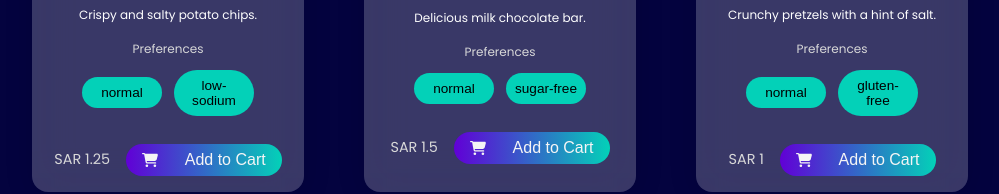
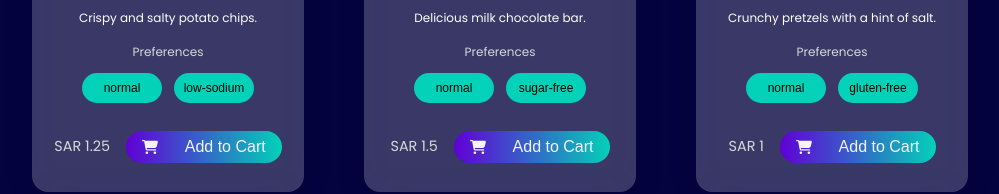
Before and after one commit to bilaldadi/Zode_kitchin, a React (Vite) app: page /snacks in a window 1280 px wide. Shown: the part 537-731 px from the top of the page, without its empty margins (140-1139 px from the left). Built offline with nearby package versions, Linux system fonts and the light colour scheme; sample sign-in values are in the browser's storage.

Commit message:
update cart

```diff
--- a/src/App.css
+++ b/src/App.css
@@ -556,11 +556,14 @@ body.no-scroll {
   }
 
   .list-size .item-list-button {
+    display: flex;
+    align-items: center;
+    justify-content: center;
     cursor: pointer;
     padding: 0.5rem;
     border-radius: 43.75px;
     background: #03D1B8;
-    font-size: 0.85rem;
+    font-size: 0.75rem;
     color: black;
     border: none;
     transition: all 0.3s ease-in-out;
--- a/src/components/Cart.jsx
+++ b/src/components/Cart.jsx
@@ -25,7 +25,7 @@ export function Cart() {
     const handleCompleteOrder = () => {
         console.log('Order Completed');
         navigate('/account', { state: { orderCompleted: true } });
-        // After a short delay, clear the state to avoid showing the toast on page refresh
+
         setTimeout(() => {
                 navigate('/account', { state: { orderCompleted: false } });
             }, 500);
@@ -38,42 +38,45 @@ export function Cart() {
         window.scrollTo(0, 0)
       }, [])
 
-      if(totalItems === 0){
+    //   if(totalItems === 0){
+    //     return (
+    //       <div className="cart" data-aos="fade-zoom-in" data-aos-offset="200" data-aos-easing="ease-in-sine" data-aos-duration="300">
+    //           <div className="cart-page-container">
+    //               <div className="cart-container">
+    //                 <div className="cart-heading">
+    //                     <FontAwesomeIcon icon={faCartShopping} style={{fontSize: 'clamp(1rem, 1vw + 0.5rem, 1.5rem)'}} />
+    //                     <h2>My Cart</h2>
+    //                 </div>
+    //                 <div className="cart-items">
+    //                       <p>Your cart is empty</p>
+    //                       <button className="checkout-button" onClick = {() => navigate('/')} >Order Now</button>
+    //                 </div>
+    //               </div>
+    //           </div>
+    //       </div>
+    //   );
+    //   }
+
+
     return (
         <div className="cart" data-aos="fade-zoom-in" data-aos-offset="200" data-aos-easing="ease-in-sine" data-aos-duration="300">
             <div className="cart-page-container">
                 <div className="cart-container">
                     <div className="cart-heading">
-                        <FontAwesomeIcon icon={faCartShopping} style={{fontSize: 'clamp(1rem, 1vw + 0.5rem, 1.5rem)'}} />
+                        <FontAwesomeIcon icon={faCartShopping} style={{ fontSize: 'clamp(1rem, 1vw + 0.5rem, 1.5rem)' }} />
                         <h2>My Cart</h2>
                     </div>
+                    {totalItems === 0 ? (
                         <div className="cart-items">
                             <p>Your cart is empty</p>
-                          <button className="checkout-button" onClick = {() => navigate('/')} >Order Now</button>
+                            <button className="checkout-button" onClick={() => navigate('/')}>Order Now</button>
                         </div>
-                  </div>
-              </div>
-          </div>
-      );
-      }
-
-      console.log(cartItems);
-    return (
-        <div>
-
-            <div className="cart" data-aos="fade-zoom-in" data-aos-offset="200" data-aos-easing="ease-in-sine" data-aos-duration="300">
-                <div className="cart-page-container">
-
-                    <div className="cart-container">
-                    <div className="cart-heading">
-                            <h2>My Cart</h2>
-                            <FontAwesomeIcon icon={faCartShopping} style={{fontSize: 'clamp(1rem, 1vw + 0.5rem, 1.5rem)'}} />
-                        </div>
+                    ) : (
+                        <>
                             <div className="cart-items">
                                 {cartItems.map((item, index) => (
                                     <div key={index} className="cart-item">
                                         <div className="item-details">
-
                                             <img className="item-image" src={item.img_url} alt={item.name} />
                                             <p className="item-name">{item.name}</p>
                                             <p className="item-price">SAR {item.price}</p>
@@ -107,8 +110,9 @@ export function Cart() {
                                 <p className="total-label">Total:</p>
                                 <p className="total-price">SAR {cartItems.reduce((total, item) => total + item.price * item.quantity, 0)}</p>
                             </div>
-                        <button className="checkout-button" onClick={handleCompleteOrder} >Send Order</button>
-                    </div>
+                            <button className="checkout-button" onClick={handleCompleteOrder}>Send Order</button>
+                        </>
+                    )}
                 </div>
             </div>
         </div>
```
Lines whose indentation alone changed are shown as unchanged.
